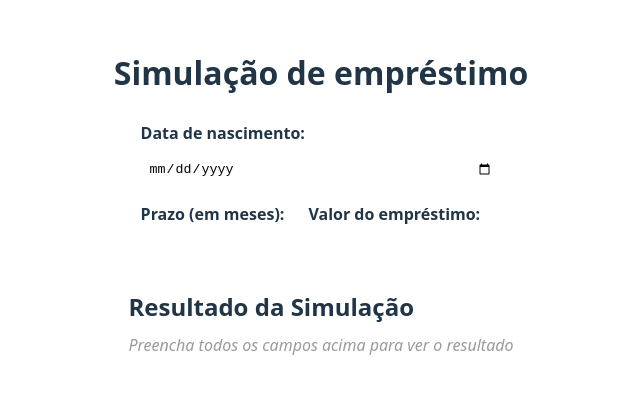
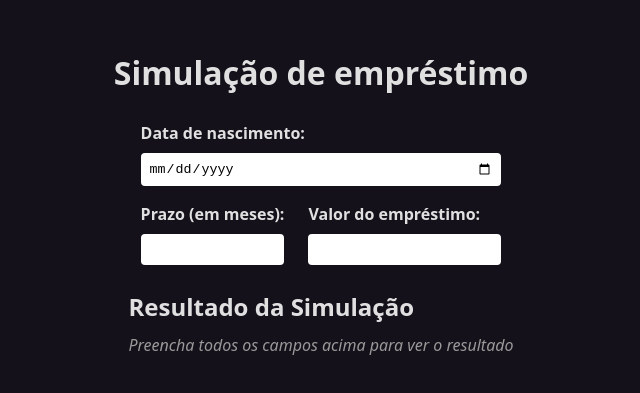
Before and after one commit to AnaJuliaBorges/creditas-challenge, a React (Vite) app: page / in a window 1280 px wide. Shown: the part 197-590 px from the top of the page, without its empty margins (319-959 px from the left). Built offline with nearby package versions, Linux system fonts and the light colour scheme.

Commit message:
fix: unnecessary code removed

```diff
--- a/src/components/formSimulation/index.jsx
+++ b/src/components/formSimulation/index.jsx
@@ -10,12 +10,8 @@ export const FormSimulation = ({formData, setFormData}) => {
     });
   };
 
-  const handleSubmit = (e) => {
-    e.preventDefault()
-  }
-
   return (
-    <Form onSubmit={handleSubmit}>
+    <Form>
       <FormGroup>
         <label>Data de nascimento:</label>
         <input
--- a/src/components/resultSimulation/index.jsx
+++ b/src/components/resultSimulation/index.jsx
@@ -1,7 +1,7 @@
 import { formatCurrency } from "../../utils/formatCurrency"
 import { Container, Table } from "./styles"
 
-export const ResultSimulation = ({total, installments, interest, monthlyPayment}) => {
+export const ResultSimulation = ({total, interest, monthlyPayment}) => {
   const hasResult = total > 0
 
   return (
@@ -21,10 +21,6 @@ export const ResultSimulation = ({total, installments, interest, monthlyPayment}
               <td>{formatCurrency(monthlyPayment)}</td>
             </tr>
             <tr>
-              <td>Quantidade de parcelas</td>
-              <td>{installments}</td>
-            </tr>
-            <tr>
               <td>Valor total a ser pago</td>
               <td>{formatCurrency(total)}</td>
             </tr>
--- a/src/index.css
+++ b/src/index.css
@@ -14,10 +14,3 @@ body {
 h1, h2, p {
   margin: 0;
 }
-
-@media (prefers-color-scheme: light) {
-  :root {
-    color: #213547;
-    background-color: #ffffff;
-  }
-}
```
